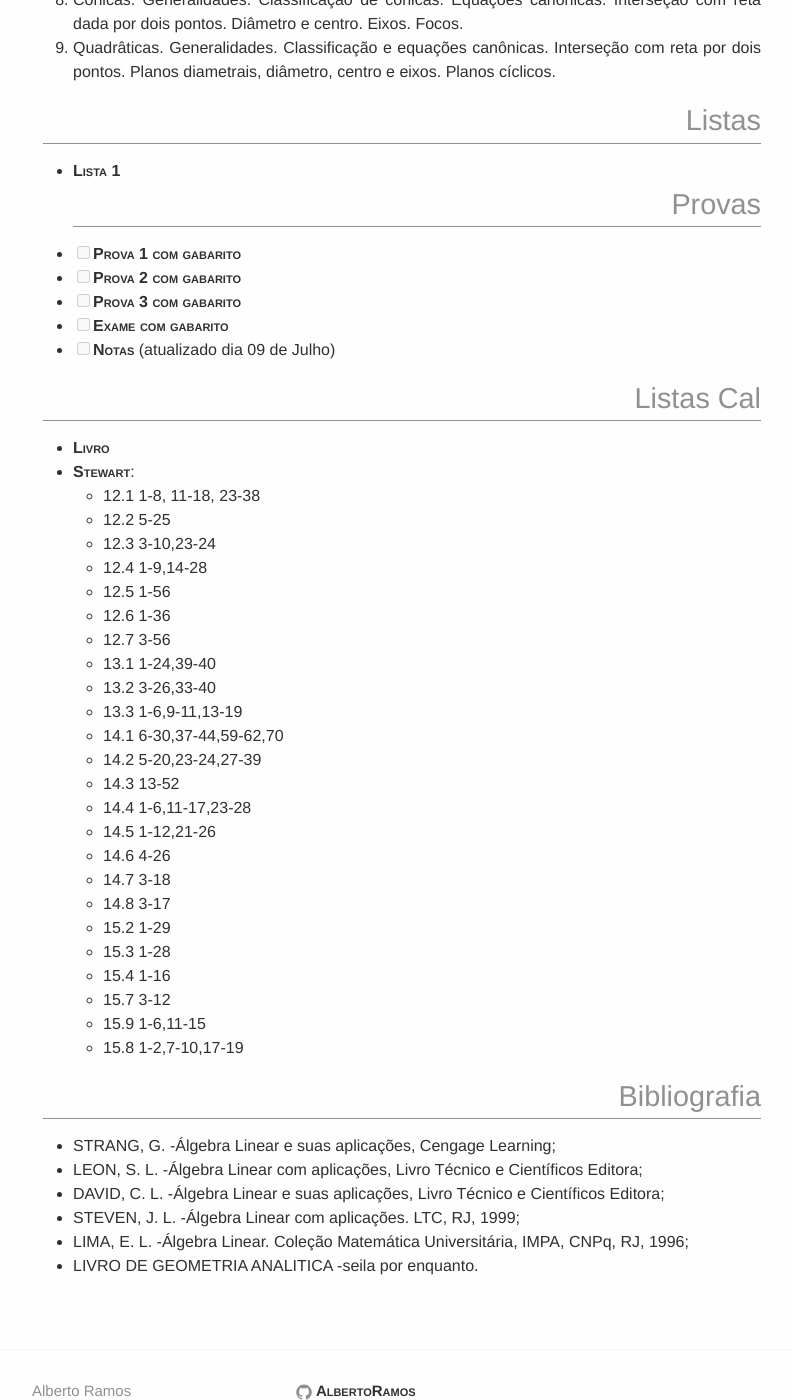
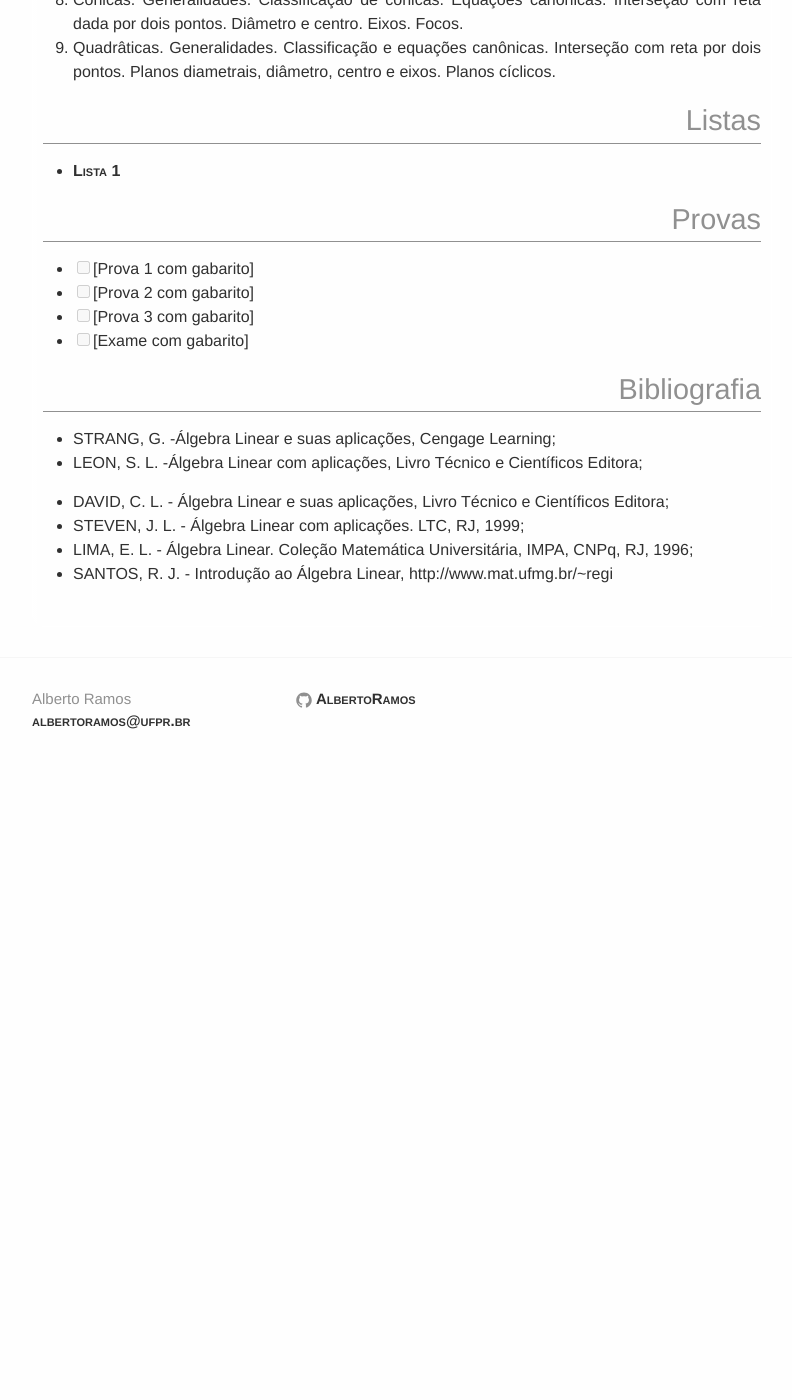
Before and after one commit to abelsiqueira/abelsiqueira.github.io-old, a Jekyll site: the page built from disciplinas/CM005 Algebra Linear.md, in a window 1280 px wide and 1400 px high, scrolled down 1257 px. Shown: the whole window, without its empty margins (238-1030 px from the left). Built offline with Jekyll 4.4.1, drawn with Linux system fonts in a browser that asks for light colours; after the commit the page ends 2050 px from its top, so only the background shows below that; some of the changed text lies outside the part shown.

Commit message:
Update CM005 Algebra Linear.md

```diff
--- a/disciplinas/CM005 Algebra Linear.md
+++ b/disciplinas/CM005 Algebra Linear.md
@@ -45,53 +45,21 @@ tag:        2016s2
 # Listas
 
   - [Lista 1]({{ site.baseur1}}/disciplinas/CM005-Algebra-linear/lista1_AL.pdf)
+
 # Provas
 
-  - [ ] [Prova 1 com gabarito]({{ site.baseurl }}/disciplinas/cm202/prova1-2015s1.pdf)
-  - [ ] [Prova 2 com gabarito]({{ site.baseurl }}/disciplinas/cm202/prova2-2015s1.pdf)
-  - [ ] [Prova 3 com gabarito]({{ site.baseurl }}/disciplinas/cm202/prova3-2015s1.pdf)
-  - [ ] [Exame com gabarito]({{ site.baseurl }}/disciplinas/cm202/exame-2015s1.pdf)
-  - [ ] [Notas]({{ site.baseurl }}/disciplinas/cm202/notas-2015s1.pdf) (atualizado
-    dia 09 de Julho)
-
-
-
-# Listas Cal
-
-  - [Livro](http://www.clicmates.com.br/arquivosparadonwloads/Calculo%20Vol%202%20%285%20ed%29%20-
-  %20James%20Stewart%20%28em%20portugues%29.pdf)
-  - [Stewart]({{ site.baseurl }}/disciplinas/cm202/lista-stewart.pdf):
-    - 12.1 1-8, 11-18, 23-38
-    - 12.2 5-25
-    - 12.3 3-10,23-24
-    - 12.4 1-9,14-28
-    - 12.5 1-56
-    - 12.6 1-36
-    - 12.7 3-56
-    - 13.1 1-24,39-40
-    - 13.2 3-26,33-40
-    - 13.3 1-6,9-11,13-19
-    - 14.1 6-30,37-44,59-62,70
-    - 14.2 5-20,23-24,27-39
-    - 14.3 13-52
-    - 14.4 1-6,11-17,23-28
-    - 14.5 1-12,21-26
-    - 14.6 4-26
-    - 14.7 3-18
-    - 14.8 3-17
-    - 15.2 1-29
-    - 15.3 1-28
-    - 15.4 1-16
-    - 15.7 3-12
-    - 15.9 1-6,11-15
-    - 15.8 1-2,7-10,17-19
+  - [ ] [Prova 1 com gabarito]
+  - [ ] [Prova 2 com gabarito]
+  - [ ] [Prova 3 com gabarito]
+  - [ ] [Exame com gabarito]
 
 
 # Bibliografia
 
 - STRANG, G. -Álgebra Linear e suas aplicações, Cengage Learning;
 - LEON, S. L. -Álgebra Linear com aplicações, Livro Técnico e Científicos Editora;
-- DAVID, C. L. -Álgebra Linear e suas aplicações, Livro Técnico e Científicos Editora;
-- STEVEN, J. L. -Álgebra Linear com aplicações. LTC, RJ, 1999;
-- LIMA, E. L. -Álgebra Linear. Coleção Matemática Universitária, IMPA, CNPq, RJ, 1996;
-- LIVRO DE GEOMETRIA ANALITICA -seila por enquanto.
+
+- DAVID, C. L. - Álgebra Linear e suas aplicações, Livro Técnico e Científicos Editora;
+- STEVEN, J. L. - Álgebra Linear com aplicações. LTC, RJ, 1999;
+- LIMA, E. L. - Álgebra Linear. Coleção Matemática Universitária, IMPA, CNPq, RJ, 1996;
+- SANTOS, R. J. - Introdução ao Álgebra Linear, http://www.mat.ufmg.br/~regi
```
Also changed, not shown: other parts of disciplinas/CM005 Algebra Linear.md (+2 -2 lines).
